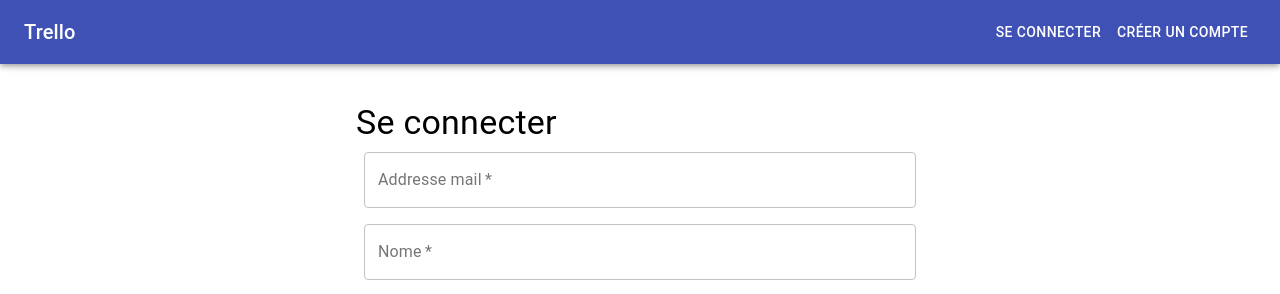
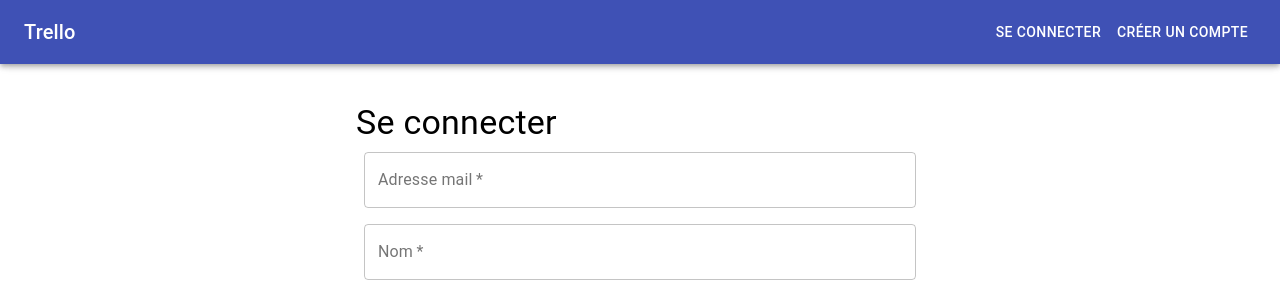
Before and after one commit to sounxh/kanbans, a React (Create React App) app in the folder client/: page / in a window 1280 px wide. Shown: the top 294 px of the page. Built offline with nearby package versions, Linux system fonts and the light colour scheme.

Commit message:
correction faute d'orthographe

```diff
--- a/client/src/components/Login/ConnectionForm.jsx
+++ b/client/src/components/Login/ConnectionForm.jsx
@@ -43,7 +43,7 @@
         <Grid item xs={12}>
           <TextField
             id="mail_accounte"
-            label="Addresse mail"
+            label="Adresse mail"
             required
             fullWidth
             value={mail}
@@ -54,7 +54,7 @@
         <Grid item xs={12}>
           <TextField
             id="name_accounte"
-            label="Nome"
+            label="Nom"
             required
             fullWidth
             value={name}
--- a/client/src/components/Login/CreateAccountForm.jsx
+++ b/client/src/components/Login/CreateAccountForm.jsx
@@ -41,7 +41,7 @@
         <Grid item xs={12}>
           <TextField
             id="mail_accounte"
-            label="Addresse mail"
+            label="Adresse mail"
             required
             fullWidth
             value={mail}
```
